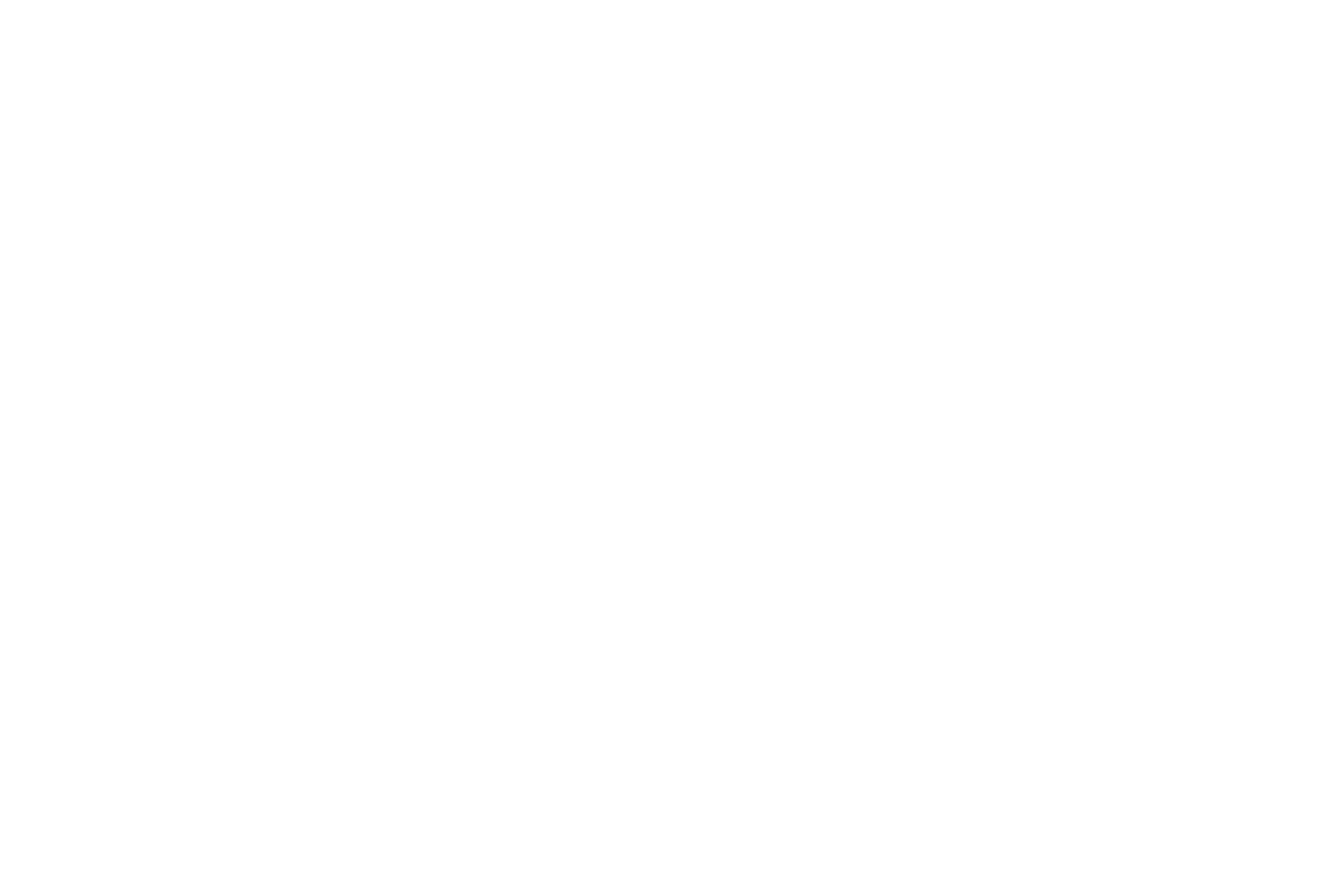
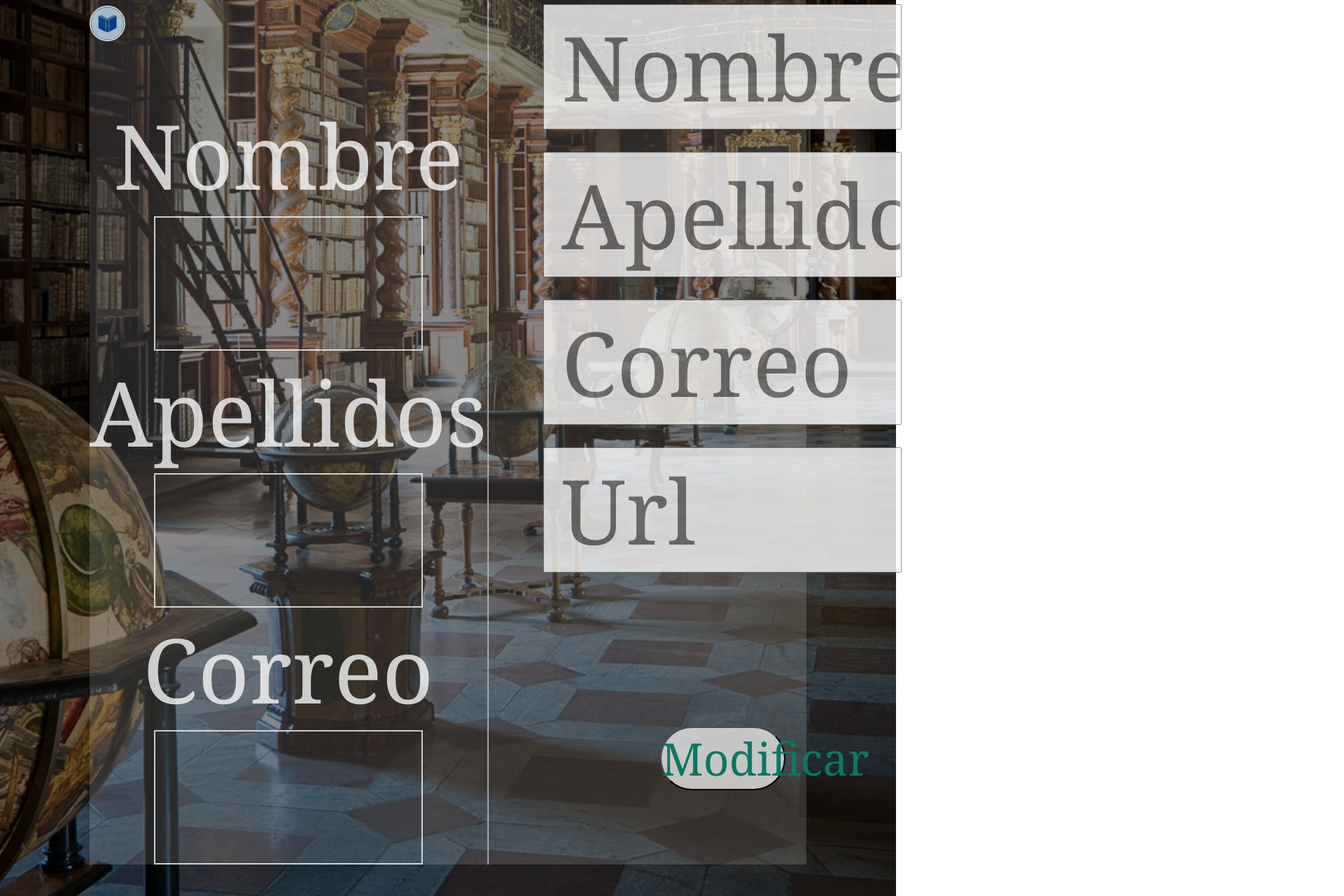
Before and after one commit to JuditAF/MyBooks, an Angular app: page /profile in a window 1280 px wide. Shown: the part 1160-2440 px from the top of the page at 70% size, 1920 px wide, since content can reach past the window. Built offline with nearby package versions, Linux system fonts and the light colour scheme.

Commit message:
guardo avance reto2 perfil

```diff
--- a/src/app/pages/profile/profile.component.css
+++ b/src/app/pages/profile/profile.component.css
@@ -1,3 +1,19 @@
+body {
+    width: 100vw;
+    height: 100%;
+    color: white;
+    background: url(../../../assets/biblioteca.jpeg);
+    background-position: center;
+    background-repeat: no-repeat;
+    background-size: cover;
+    background-color: #585555d3;
+    background-blend-mode: multiply;
+    display: flex;
+    flex-direction: column;
+    justify-content: space-between;
+    align-items: center;
+}
+
 .container {
     border-collapse: collapse;
     background-color: rgba(255, 255, 255, .18);
@@ -5,5 +21,85 @@
     width: 80%;
     margin: 8vh;
     display: flex;
-    flex-flow: column;
+    flex-flow: row;
 }
+
+.contentPerfil img {
+    width: 10vw;
+    border: 2px solid white;
+    border-radius: 50%;
+}
+
+.profile img {
+    width: 4vw;
+}
+
+.field {
+    display: inline;
+    border: 2px solid white;
+    width: 30vw;
+    height: 3rem;
+}
+
+.datos {
+    display: flex;
+    flex-direction: column;
+    justify-content: center;
+    align-content: center;
+    align-items: center;
+}
+
+.datos p {
+    font-size: 2rem;
+}
+
+.contentModif h2 {
+    font-size: 2.5rem;
+    margin: 4vh;
+}
+
+.contentModif hr {
+    width: 80%;
+}
+
+.contentModif {
+    margin-left: 6vh;
+    display: flex;
+    flex-direction: column;
+    justify-content: center;
+    align-content: center;
+    align-items: center;
+}
+
+form {
+    display: flex;
+    flex-direction: column;
+    justify-content: center;
+    align-content: center;
+    align-items: center;
+}
+
+form input {
+    width: 40vw;
+    margin: 2vh;
+    padding-left: 3vh;
+    font-size: 2rem;
+    display: flex;
+    justify-content: center;
+    align-content: center;
+    align-items: center;
+}
+
+button {
+    font-size: 1rem;
+    margin: 2vh;
+    border-radius: 1rem;
+    width: 14vw;
+    cursor: pointer;
+    color: #068c74;
+}
+
+button:hover {
+    background-color: #068c74;
+    color: white;
+}
--- a/src/app/pages/profile/profile.component.html
+++ b/src/app/pages/profile/profile.component.html
@@ -7,24 +7,43 @@
         <div class="contentPerfil">
             <img src="" alt=""/>
             <div class="profile">
-                <i></i><h2></h2>
+                <img src="../../../assets/book.png" alt=""><h2></h2>
             </div>
             <div class="datos">
-                <p>Nombre</p><h3 id="nombre"></h3>
-                <p>Apellidos</p><h3 id="apellidos"></h3>
-                <p>Correo</p><h3 id="correo"></h3>
+
+                <p>Nombre</p>
+                <div class="field">
+                    <h3 id="nombre"></h3>
+                </div>
+
+                <p>Apellidos</p>
+                <div class="field">
+                    <h3 id="apellidos"></h3>
+                </div>
+
+                <p>Correo</p>
+                <div class="field">
+                    <h3 id="correo"></h3>
+                </div>
+
             </div>
         </div>
+
+        <hr>
 
         <div class="contentModif">
             <h2>Editar Datos</h2>
             <hr>
             <form action="">
+
                 <input type="text" placeholder="Nombre">
                 <input type="text" placeholder="Apellidos">
                 <input type="text" placeholder="Correo">
                 <input type="text" placeholder="Url">
-                <button type="button" onclick="modificar()">Modificar</button>
+                <div class="boton">
+                    <button type="button" onclick="modificar()">Modificar</button>
+                </div>
+
             </form>
 
         </div>
```
Also changed, not shown: src/assets/book.png (added).
